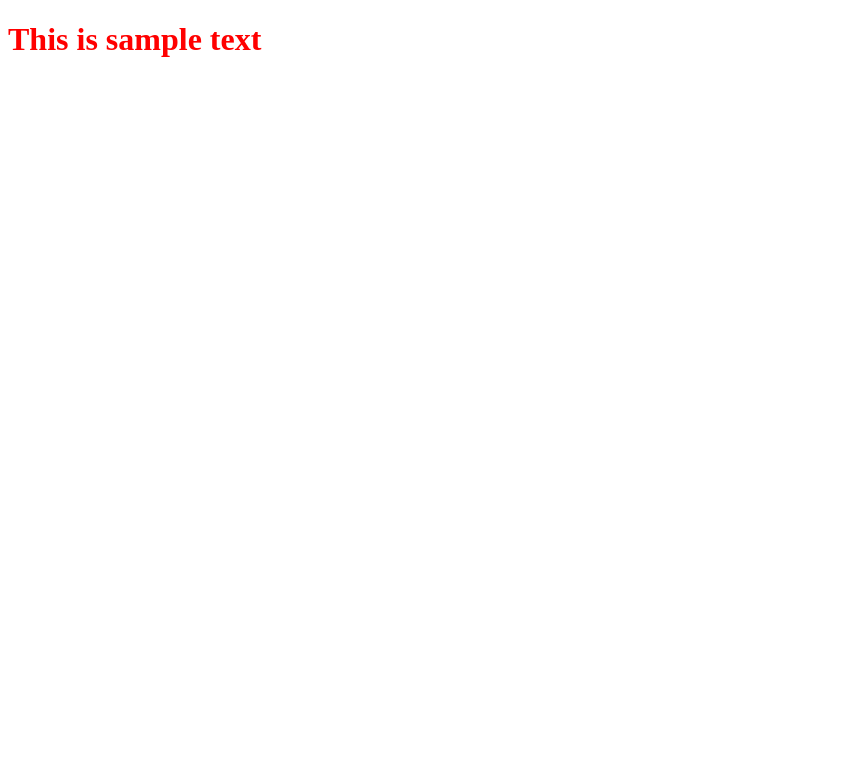
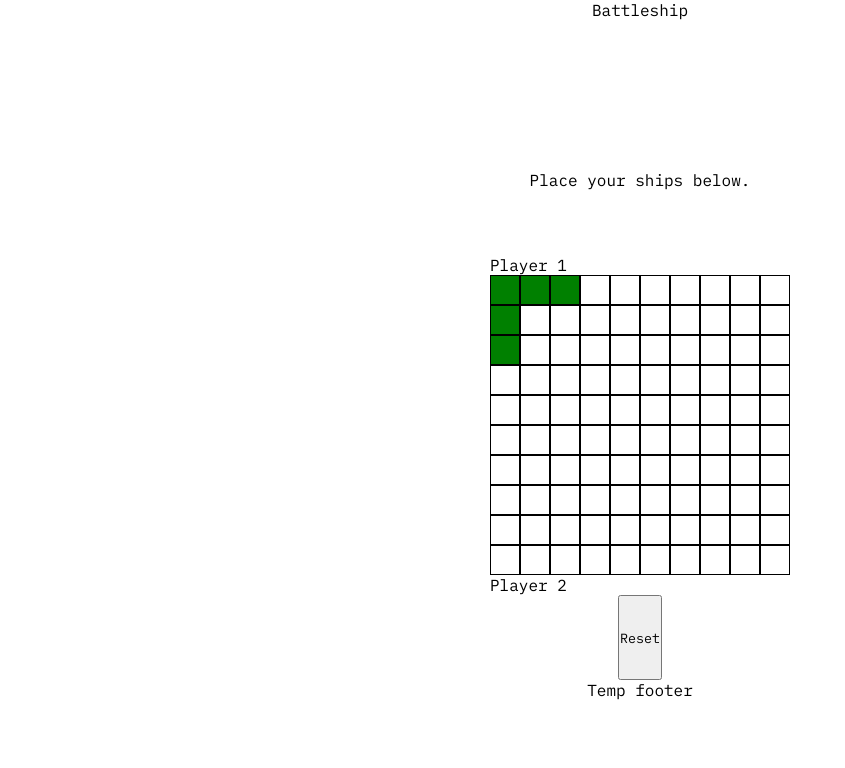
Before and after one commit to jalapenopeppers/battleship, a website built with webpack: page dist/index.html in a window 1280 px wide. Shown: the whole page, without its empty margins (0-845 px from the left). Built offline with nearby package versions, Linux system fonts and the light colour scheme.

Commit message:
Various updates
- Setup basic html skeleton with p1 board
- Setup JS that enables basic attacking
- Setup styling for hit, missed, occupied, and empty cells in a board
- Setup a devserver

```diff
--- a/package.json
+++ b/package.json
@@ -5,6 +5,8 @@
   "main": "index.js",
   "scripts": {
     "test": "jest",
+    "watch": "webpack --watch",
+    "start": "webpack serve --open",
     "build": "webpack"
   },
   "repository": {
@@ -22,6 +24,7 @@
     "jest": "^29.3.1",
     "style-loader": "^3.3.1",
     "webpack": "^5.75.0",
-    "webpack-cli": "^4.10.0"
+    "webpack-cli": "^4.10.0",
+    "webpack-dev-server": "^4.11.1"
   }
 }
--- a/src/dominteraction.js
+++ b/src/dominteraction.js
@@ -1,5 +1,51 @@
+import {Gameloop} from './gameloop.js';
+
+function GridSquare (coord) {
+
+  return {
+    get coord() {return coord},
+    set coord(newCoord) {coord = newCoord},
+  }
+}
+
 const DOMInteraction = (() => {
+  let acceptGridinput = true;
 
-});
+  function createGrids(p1Obj, p2Obj) {
+    const p1Container = document.querySelector('.p1-grid-container');
+    for(let i = 1; i <= 10; i++) {
+      for(let j = 1; j <= 10; j++) {
+        let gridSquareObj = GridSquare([j, i]);
+        let gridSquare = document.createElement('div');
+        gridSquare.className = 'grid-square';
+        let isShipAtSpot = p1Obj.gameboard.isShipAtCoord(gridSquareObj.coord);
+        if (isShipAtSpot) {
+          gridSquare.classList.add('ship-spot');
+        }
+        gridSquare.addEventListener('click', (e) => {
+          if (acceptGridinput) {
+            let result = p1Obj.receiveMove(gridSquareObj.coord);
+            if (result === true) {
+              //its a hit
+              e.currentTarget.classList.add('hit');
+            } else if (result === false) {
+              //its a miss
+              e.currentTarget.classList.add('miss');
+            } else {
+              //coord was invalid
+
+            }
+            console.log(gridSquareObj.coord);
+          }
+        });
+        p1Container.appendChild(gridSquare);
+      }
+    }
+    const p2Container = document.querySelector('.p2-grid-container');
+  }
+  return {
+    createGrids,
+  }
+})();
 
 export {DOMInteraction};
--- a/src/gameloop.js
+++ b/src/gameloop.js
@@ -1,4 +1,5 @@
 const Player = require('./player.js');
+import { DOMInteraction } from './dominteraction.js';
 
 const Gameloop = (() => {
   const p1 = Player();
@@ -24,9 +25,15 @@ const Gameloop = (() => {
     }
     return false;
   }
-  while (!checkWinner()) {
-    // get player 1 input and send to player 2 board
-    // get player 2 input and send to player 1 board
+  // while (!checkWinner()) {
+  //   // get player 1 input and send to player 2 board
+  //   // get player 2 input and send to player 1 board
+  // }
+  DOMInteraction.createGrids(p1, p2);
+
+  return {
+    p1,
+    p2,
   }
 })();
 
--- a/src/index.js
+++ b/src/index.js
@@ -1 +1,2 @@
 import './style.css';
+import Gameloop from './gameloop.js';
--- a/src/player.js
+++ b/src/player.js
@@ -18,11 +18,12 @@ function Player(_name) {
       coord = [Math.floor(Math.random() * 10 + 1),
         Math.floor(Math.random() * 10 + 1)];
     }
-    gameboard.receiveAttack(coord);
+    let returnVal = gameboard.receiveAttack(coord);
     if (gameboard.areAllShipsSunk()) {
       // other player wins
       this.hasWon = false;
     }
+    return returnVal;
   }
   function reset() {
     this.hasWon = null;
@@ -31,6 +32,7 @@ function Player(_name) {
 
   const returnedObj = {
     hasWon,
+    gameboard,
     placeShip,
     receiveMove,
     reset,
--- a/src/style.css
+++ b/src/style.css
@@ -1,3 +1,46 @@
-h1 {
-  color: red;
+@import url('https://fonts.googleapis.com/css2?family=IBM+Plex+Mono&display=swap');
+
+* {
+  margin: 0;
+  padding: 0;
+  font-family: 'IBM Plex Mono', monospace;
 }
+
+html {
+  box-sizing: content-box;
+}
+
+body {
+  width: 100vw;
+  height: 100vh;
+}
+
+.game-container {
+  display: grid;
+  grid-template-rows: 2fr 1fr 4fr 1fr 1fr;
+  justify-items: center;
+  align-content: space-between;
+}
+
+.p1-grid-container {
+  width: 300px;
+  height: 300px;
+  display: grid;
+  grid-template: repeat(10, 1fr) / repeat(10, 1fr);
+}
+
+.grid-square {
+  border: 1px solid black;
+}
+
+.grid-square.ship-spot {
+  background-color: green;
+}
+
+.grid-square.hit {
+  background-color: red;
+}
+
+.grid-square.miss {
+  background-color: gray;
+}
--- a/webpack.config.js
+++ b/webpack.config.js
@@ -2,7 +2,10 @@ const path = require('path');
 
 module.exports = {
   entry: './src/index.js',
-  mode: 'production',
+  mode: 'development',
+  devServer: {
+    static: './dist',
+  },
   output: {
     filename: 'main.js',
     path: path.resolve(__dirname, 'dist'),
@@ -15,4 +18,7 @@ module.exports = {
       },
     ],
   },
+  // optimization: {
+  //   runtimeChunk: 'single',
+  // },
  };
```
Also changed, not shown: dist/index.html, dist/main.js, 1 other file.
